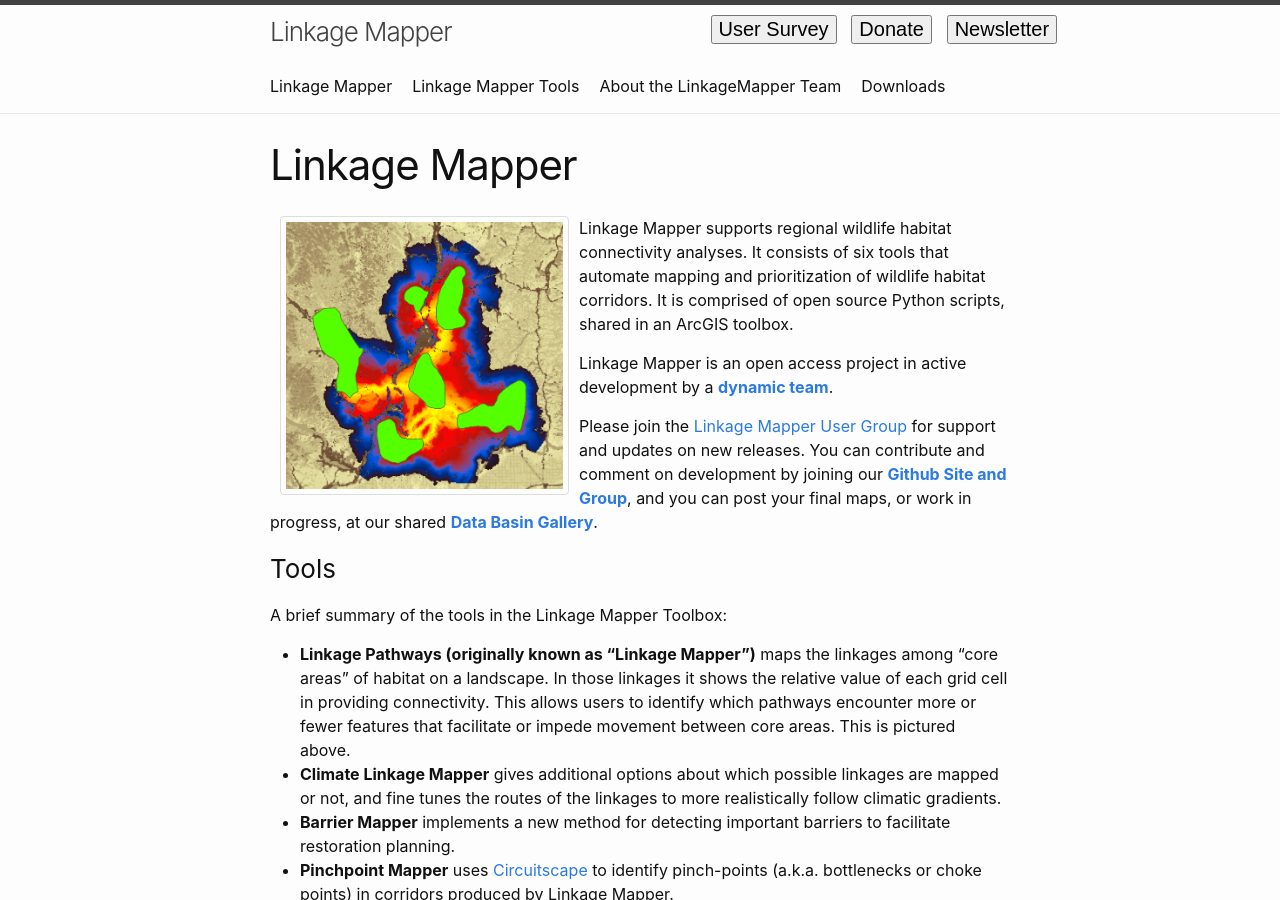
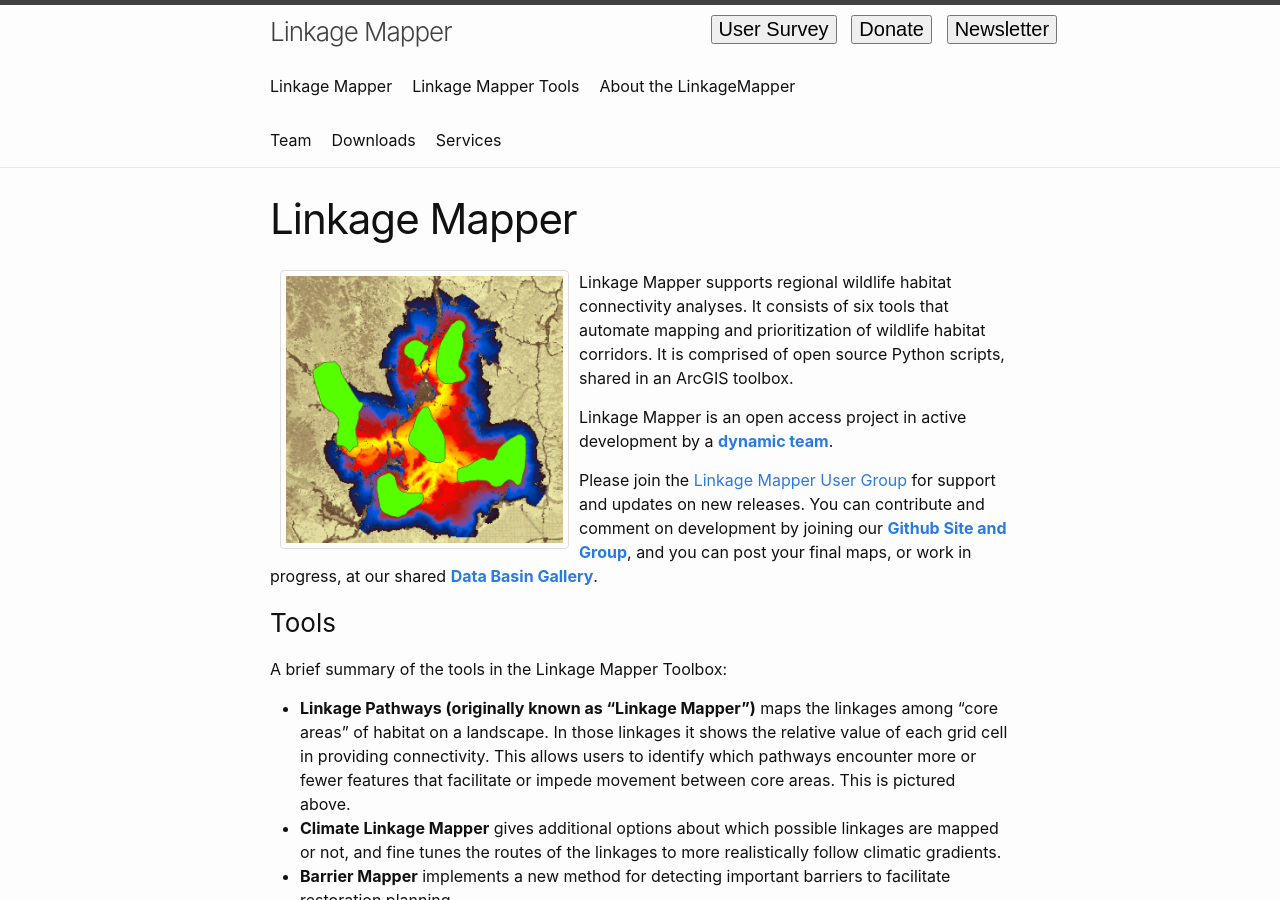
Before and after one commit to linkagescape/linkagemapper.org, a Jekyll site: the page built from linkage-mapper.md, in a window 1280 px wide and 900 px high. Built offline with Jekyll 4.4.1, drawn with Linux system fonts in a browser that asks for light colours; comment, search, counter and statistics services are not loaded.

Commit message:
Update _config.yml with services page

```diff
--- a/_config.yml
+++ b/_config.yml
@@ -34,6 +34,7 @@ header_pages:
   - linkage-mapper-tools.md
   - about-the-linkage-mapper-team.md
   - downloads.md
+  - services.md
 # Exclude from processing.
 # The following items will not be processed, by default. Create a custom list
 # to override the default setting.
```
